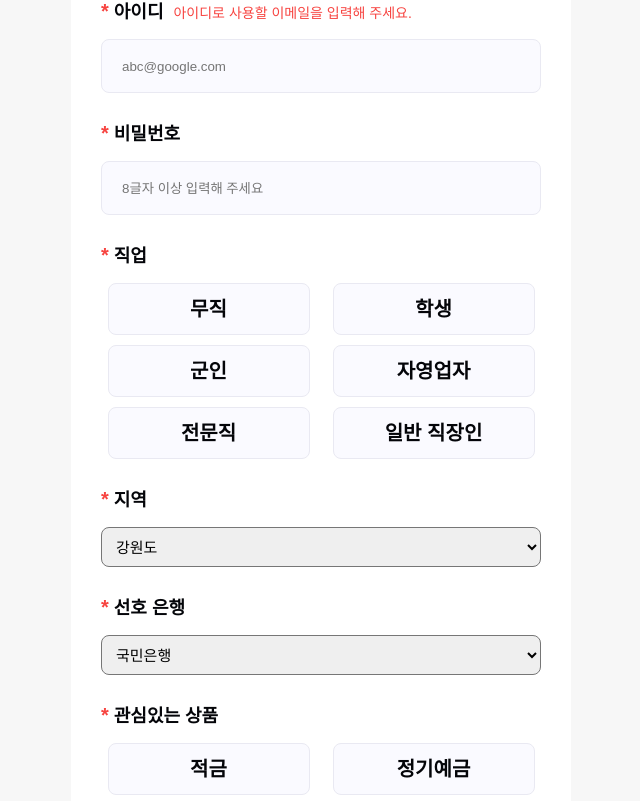
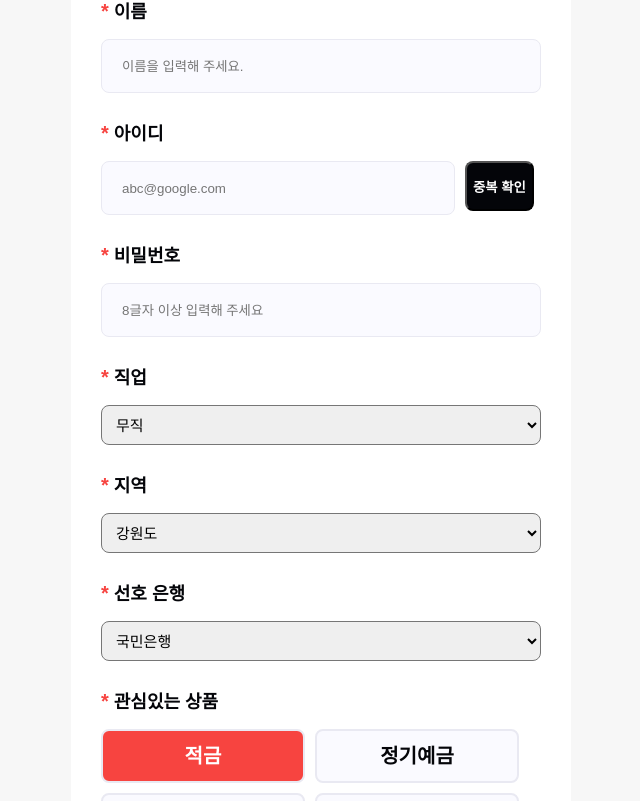
Before and after one commit to iziz9/fincok, a React (Vite) app: page /auth/signup in a window 1280 px wide. Shown: the part 279-1080 px from the top of the page, without its empty margins (319-959 px from the left). Built offline with nearby package versions, Linux system fonts and the light colour scheme.

Commit message:
Refactor: 회원가입 페이지 react-hook-form 적용

```diff
--- a/package.json
+++ b/package.json
@@ -20,6 +20,7 @@
     "dotenv": "^16.0.3",
     "react": "^18.2.0",
     "react-dom": "^18.2.0",
+    "react-hook-form": "^7.43.1",
     "react-icons": "^4.7.1",
     "react-loading": "^2.0.3",
     "react-router-dom": "^6.8.1",
--- a/src/pages/Auth/SignUp.tsx
+++ b/src/pages/Auth/SignUp.tsx
@@ -1,72 +1,121 @@
-import React from 'react';
+import { useState } from 'react';
 import styled from 'styled-components';
+import { useForm, Controller } from 'react-hook-form';
+import { productList, jobList, bankList, addressList } from '../../utils/list';
+
+interface SignupForm {
+  name: string;
+  id: string;
+  pw: string;
+  job: string;
+  address: string;
+  bank: string;
+  product: string;
+}
 
 const SignUp = () => {
-  const jobList = ['무직', '학생', '군인', '자영업자', '전문직', '일반 직장인'];
-  const addressList = [
-    '강원도',
-    '경기도',
-    '경상남도',
-    '경상북도',
-    '광주광역시',
-    '대구광역시',
-    '대전광역시',
-    '부산광역시',
-    '서울특별시',
-    '세종특별자치시',
-    '울산광역시',
-    '인천광역시',
-    '전라남도',
-    '전라북도',
-    '제주특별자치도',
-    '충청남도',
-    '충청북도',
-  ];
-  const bankList = [
-    '국민은행',
-    '광주은행',
-    '농협은행',
-    '대구은행',
-    '부산은행',
-    '수협은행',
-    '신한은행',
-    '우리은행',
-    '중소기업은행',
-    '하나은행',
-    '한국스탠다드차타드은행',
-    '한국씨티은행',
-  ];
-  const recommendList = ['적금', '정기예금', '전세자금대출', '주택담보대출'];
+  const {
+    register,
+    handleSubmit,
+    formState: { errors },
+  } = useForm<SignupForm>();
+  const [result, setResult] = useState('');
 
   return (
     <Main className="signUpMain">
       <Div>
-        <img
-          src="../../../public/logo_fincok.png"
-          style={{ margin: '20px auto' }}
-        />
+        <img src="/logo_fincok.png" style={{ margin: '20px auto' }} />
       </Div>
       <h1 style={{ paddingBottom: '20px' }}>Sign up</h1>
-      <form>
+      <form onSubmit={handleSubmit((data) => alert(JSON.stringify(data)))}>
+        <Div>
+          <div>
+            <Required>*</Required>
+            <CategoryTitle>이름</CategoryTitle>
+            {errors?.name ? (
+              <span
+                className="error"
+                style={{ marginLeft: '10px', color: '#f74440' }}
+              >
+                {errors.name?.message}
+              </span>
+            ) : null}
+          </div>
+          <input
+            id="name"
+            type="text"
+            placeholder="이름을 입력해 주세요."
+            {...register('name', {
+              minLength: {
+                value: 2,
+                message: '2글자 이상 입력해주세요.',
+              },
+              required: '필수 입력란입니다.',
+            })}
+          />
+        </Div>
         <Div>
           <div>
             <Required>*</Required>
             <CategoryTitle>아이디</CategoryTitle>
-            <span style={{ marginLeft: '10px', color: '#f74440' }}>
-              아이디로 사용할 이메일을 입력해 주세요.
-            </span>
+            {errors?.id ? (
+              <span
+                className="error"
+                style={{ marginLeft: '10px', color: '#f74440' }}
+              >
+                {errors.id?.message}
+              </span>
+            ) : null}
           </div>
-          <input id="id" type="text" placeholder="abc@google.com" />
+          <div style={{ display: 'flex' }}>
+            <input
+              id="id"
+              type="text"
+              placeholder="abc@google.com"
+              style={{ width: '330px', marginRight: '10px' }}
+              {...register('id', {
+                pattern: {
+                  value: /\S+@\S+\.\S+/,
+                  message: '이메일 형식에 맞지 않습니다.',
+                },
+                required: '필수 입력란입니다.',
+              })}
+            />
+            <button
+              style={{ fontWeight: 600 }}
+              onClick={(e) => {
+                e.preventDefault();
+                console.log('중복확인 API 연결');
+              }}
+            >
+              중복 확인
+            </button>
+          </div>
         </Div>
         <Div>
           <div>
             <Required>*</Required>
             <CategoryTitle>비밀번호</CategoryTitle>
+            {errors?.pw ? (
+              <span
+                className="error"
+                style={{ marginLeft: '10px', color: '#f74440' }}
+              >
+                {errors.pw?.message}
+              </span>
+            ) : null}
           </div>
           <input
-            id="password"
+            id="pw"
             type="password"
             placeholder="8글자 이상 입력해 주세요"
+            {...register('pw', {
+              minLength: {
+                value: 8,
+                message: '8글자 이상 입력해주세요.',
+              },
+              required: '필수 입력란입니다.',
+            })}
           />
         </Div>
         <Div>
@@ -74,27 +123,20 @@ const SignUp = () => {
             <Required>*</Required>
             <CategoryTitle>직업</CategoryTitle>
           </div>
-          <RadioDiv>
+          <select id="job" required {...register('job')}>
             {jobList.map((job, index) => (
-              <Label htmlFor={job} key={index}>
+              <option key={index} value={job}>
                 {job}
-                <input
-                  type="radio"
-                  id={job}
-                  name="job"
-                  value={job}
-                  style={{ display: 'none' }}
-                />
-              </Label>
+              </option>
             ))}
-          </RadioDiv>
+          </select>
         </Div>
         <Div>
           <div>
             <Required>*</Required>
             <CategoryTitle>지역</CategoryTitle>
           </div>
-          <select id="address">
+          <select id="address" required {...register('address')}>
             {addressList.map((address, index) => (
               <option key={index} value={address}>
                 {address}
@@ -107,7 +149,7 @@ const SignUp = () => {
             <Required>*</Required>
             <CategoryTitle>선호 은행</CategoryTitle>
           </div>
-          <select id="bank">
+          <select id="bank" required {...register('bank')}>
             {bankList.map((bank, index) => (
               <option key={index} value={bank}>
                 {bank}
@@ -121,28 +163,22 @@ const SignUp = () => {
             <CategoryTitle>관심있는 상품</CategoryTitle>
           </div>
           <RadioDiv>
-            {recommendList.map((list, index) => (
-              <Label htmlFor={list} key={index}>
-                {list}
+            {productList.map((product, index) => (
+              <div key={index}>
                 <input
                   type="radio"
-                  name="recommend"
-                  id={list}
-                  value={list}
+                  id={product}
+                  value={product}
+                  defaultChecked={index === 0 ? true : false}
                   style={{ display: 'none' }}
+                  {...register('product')}
                 />
-              </Label>
+                <Label htmlFor={product}>{product}</Label>
+              </div>
             ))}
           </RadioDiv>
         </Div>
-        <SubmitButton
-          type="submit"
-          onClick={() => {
-            window.confirm('');
-          }}
-        >
-          회원가입
-        </SubmitButton>
+        <SubmitButton type="submit">회원가입</SubmitButton>
       </form>
     </Main>
   );
@@ -167,6 +203,7 @@ const Required = styled.span`
   color: #f74440;
 `;
 const Label = styled.label`
+  display: block;
   font-size: 20px;
   width: 200px;
   height: 50px;
@@ -175,11 +212,16 @@ const Label = styled.label`
   text-align: center;
   font-weight: 600;
   background-color: var(--color-background);
-  border: 1px solid var(--color-stroke);
+  border: 2px solid var(--color-stroke);
   border-radius: 8px;
+  cursor: pointer;
 
   :hover {
-    background-color: black;
+    background-color: var(--color-orange);
+    color: white;
+  }
+  input[type='radio']:checked + & {
+    background-color: var(--color-orange);
     color: white;
   }
 `;
--- a/src/style/globalStyles.tsx
+++ b/src/style/globalStyles.tsx
@@ -56,7 +56,7 @@ const GlobalStyles = createGlobalStyle`
     color: var(--color-white);
 
     :hover {
-      border: none;
+      border-color: var(--color-orange);
       background-color: var(--color-orange);
     }
   };
--- /dev/null
+++ b/src/utils/list.ts
@@ -0,0 +1,42 @@
+export const jobList = [
+  '무직',
+  '학생',
+  '군인',
+  '자영업자',
+  '전문직',
+  '일반 직장인',
+];
+export const addressList = [
+  '강원도',
+  '경기도',
+  '경상남도',
+  '경상북도',
+  '광주광역시',
+  '대구광역시',
+  '대전광역시',
+  '부산광역시',
+  '서울특별시',
+  '세종특별자치시',
+  '울산광역시',
+  '인천광역시',
+  '전라남도',
+  '전라북도',
+  '제주특별자치도',
+  '충청남도',
+  '충청북도',
+];
+export const bankList = [
+  '국민은행',
+  '광주은행',
+  '농협은행',
+  '대구은행',
+  '부산은행',
+  '수협은행',
+  '신한은행',
+  '우리은행',
+  '중소기업은행',
+  '하나은행',
+  '한국스탠다드차타드은행',
+  '한국씨티은행',
+];
+export const productList = ['적금', '정기예금', '전세자금대출', '주택담보대출'];
```
Also changed, not shown: 1 other file (tests, documents, lock files or other folders).
